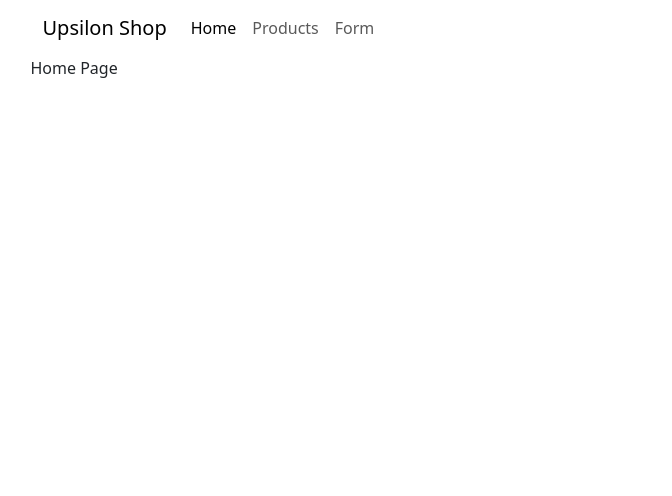
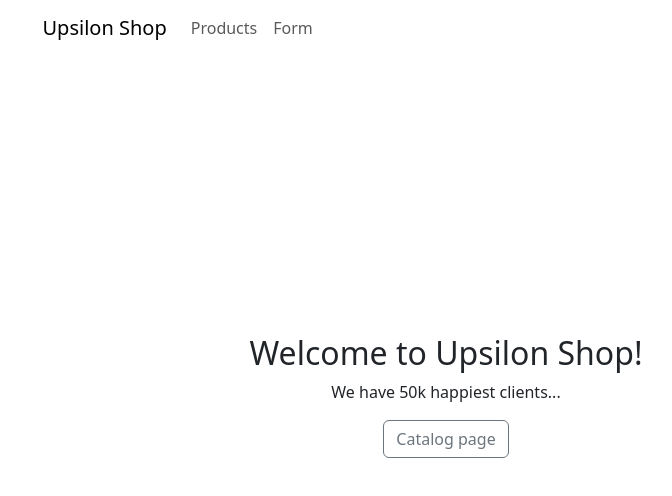
Before and after one commit to msultanovdev/upsilon-test, a React (Create React App) app: page / in a window 1280 px wide. Shown: the top 496 px of the page, without its empty margins (194-866 px from the left). Built offline with nearby package versions, Linux system fonts and the light colour scheme.

Commit message:
feat: add content to home page

```diff
--- a/src/layouts/Header/Header.tsx
+++ b/src/layouts/Header/Header.tsx
@@ -12,9 +12,6 @@ const Header = () => {
           <Navbar.Toggle aria-controls="basic-navbar-nav" />
           <Navbar.Collapse id="basic-navbar-nav">
             <Nav className="mr-auto">
-              <LinkContainer to="/">
-                <Nav.Link>Home</Nav.Link>
-              </LinkContainer>
               <LinkContainer to="/products">
                 <Nav.Link>Products</Nav.Link>
               </LinkContainer>
--- /dev/null
+++ b/src/pages/Home/Home.module.css
@@ -0,0 +1,12 @@
+.home {
+  display: flex;
+  flex-direction: column;
+  align-items: center;
+  justify-content: center;
+  width: 100%;
+  height: 85vh;
+}
+
+.home a {
+  color: black;
+}
--- a/src/pages/Home/Home.tsx
+++ b/src/pages/Home/Home.tsx
@@ -1,5 +1,23 @@
+import { useNavigate } from "react-router-dom";
+import cl from "./Home.module.css";
+import { Button } from "react-bootstrap";
+import { setLocal } from "../../utils/helpers";
+
 const Home = () => {
-  return <div>Home Page</div>;
+  const navigate = useNavigate();
+  const handleNavigate = () => {
+    setLocal("tabKey", "products");
+    navigate("/products");
+  };
+  return (
+    <div className={cl.home}>
+      <h2>Welcome to Upsilon Shop!</h2>
+      <p>We have 50k happiest clients...</p>
+      <Button variant="outline-secondary" onClick={() => handleNavigate()}>
+        Catalog page
+      </Button>
+    </div>
+  );
 };
 
 export default Home;
```
